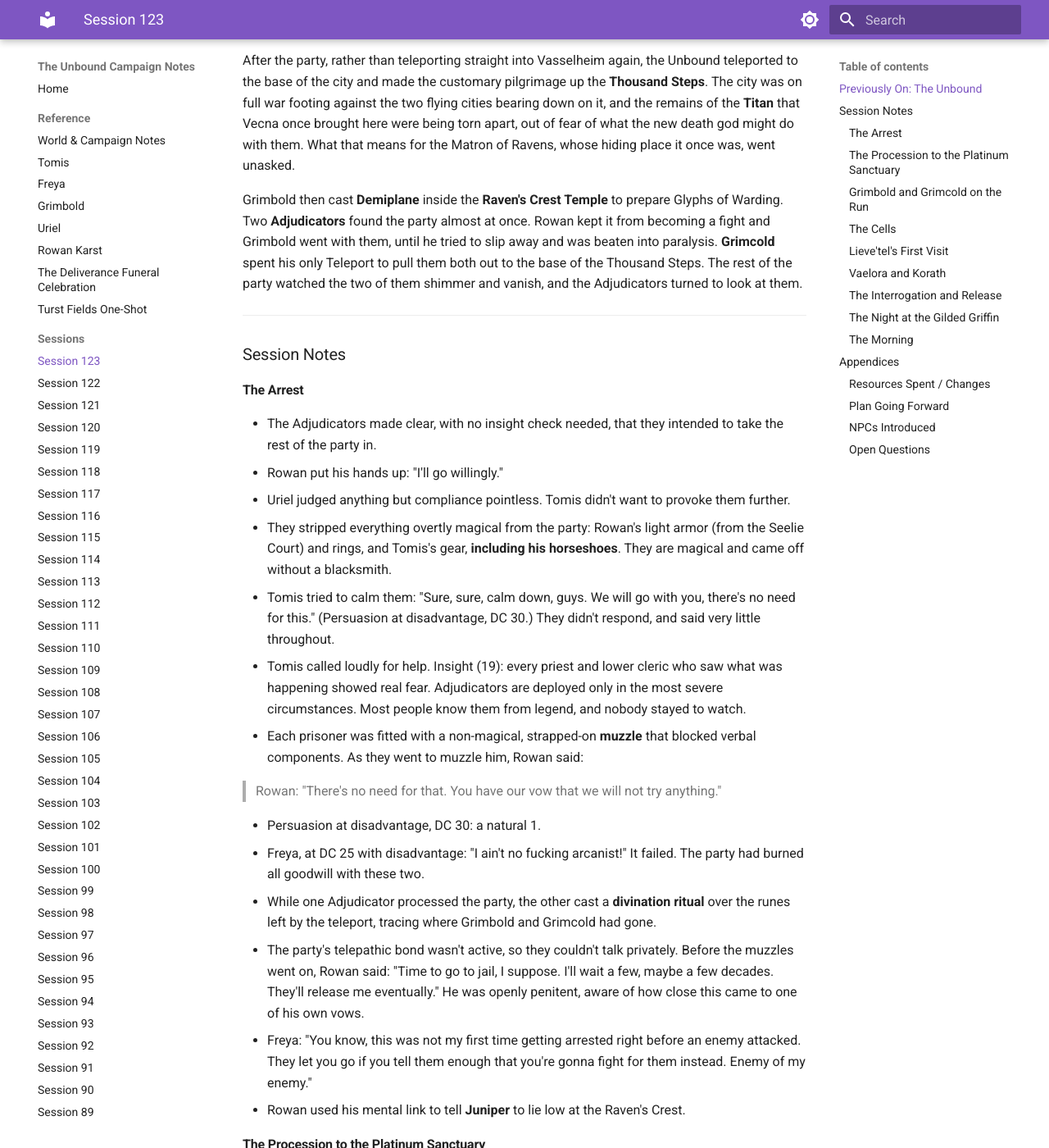
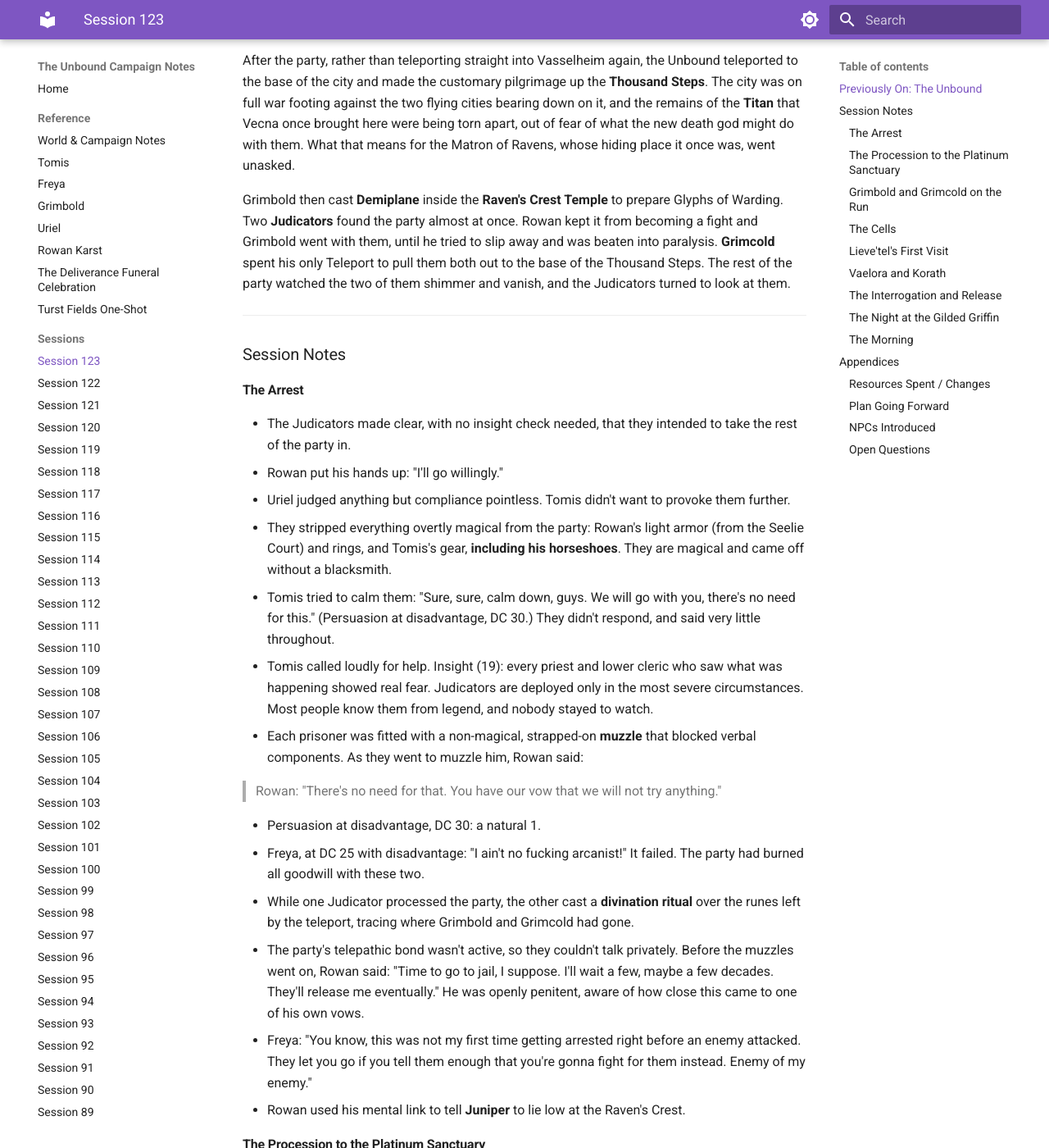
Before and after one commit to BrandonKirklen/TheUnbound, an MkDocs documentation site: the page built from docs/Session Notes/Session 123.md, in a window 1280 px wide and 1400 px high, scrolled down 459 px. Shown: the whole window at 82% size. Built offline with MkDocs 1.6.1 and Material for MkDocs 9.7.7, drawn with Linux system fonts in a browser that asks for light colours; some of the changed text lies outside the part shown.

Commit message:
Correct Adjudicators to Judicators in Sessions 122 and 123 (#6)
Claude-Session: https://claude.ai/code/session_01Nng9qxfEJmUdHA95gLByvK

Co-authored-by: Claude <noreply@anthropic.com>

```diff
--- a/docs/Session Notes/Session 123.md
+++ b/docs/Session Notes/Session 123.md
@@ -14,7 +14,7 @@ At the homecoming party in Niirdal-Poc, Tomis heard Dugan mention a half-elf nam
 
 After the party, rather than teleporting straight into Vasselheim again, the Unbound teleported to the base of the city and made the customary pilgrimage up the **Thousand Steps**. The city was on full war footing against the two flying cities bearing down on it, and the remains of the **Titan** that Vecna once brought here were being torn apart, out of fear of what the new death god might do with them. What that means for the Matron of Ravens, whose hiding place it once was, went unasked.
 
-Grimbold then cast **Demiplane** inside the **Raven's Crest Temple** to prepare Glyphs of Warding. Two **Adjudicators** found the party almost at once. Rowan kept it from becoming a fight and Grimbold went with them, until he tried to slip away and was beaten into paralysis. **Grimcold** spent his only Teleport to pull them both out to the base of the Thousand Steps. The rest of the party watched the two of them shimmer and vanish, and the Adjudicators turned to look at them.
+Grimbold then cast **Demiplane** inside the **Raven's Crest Temple** to prepare Glyphs of Warding. Two **Judicators** found the party almost at once. Rowan kept it from becoming a fight and Grimbold went with them, until he tried to slip away and was beaten into paralysis. **Grimcold** spent his only Teleport to pull them both out to the base of the Thousand Steps. The rest of the party watched the two of them shimmer and vanish, and the Judicators turned to look at them.
 
 ---
 
@@ -22,19 +22,19 @@ Grimbold then cast **Demiplane** inside the **Raven's Crest Temple** to prepare
 
 #### The Arrest
 
-- The Adjudicators made clear, with no insight check needed, that they intended to take the rest of the party in.
+- The Judicators made clear, with no insight check needed, that they intended to take the rest of the party in.
   - Rowan put his hands up: "I'll go willingly."
   - Uriel judged anything but compliance pointless. Tomis didn't want to provoke them further.
 - They stripped everything overtly magical from the party: Rowan's light armor (from the Seelie Court) and rings, and Tomis's gear, **including his horseshoes**. They are magical and came off without a blacksmith.
 - Tomis tried to calm them: "Sure, sure, calm down, guys. We will go with you, there's no need for this." (Persuasion at disadvantage, DC 30.) They didn't respond, and said very little throughout.
-- Tomis called loudly for help. Insight (19): every priest and lower cleric who saw what was happening showed real fear. Adjudicators are deployed only in the most severe circumstances. Most people know them from legend, and nobody stayed to watch.
+- Tomis called loudly for help. Insight (19): every priest and lower cleric who saw what was happening showed real fear. Judicators are deployed only in the most severe circumstances. Most people know them from legend, and nobody stayed to watch.
 - Each prisoner was fitted with a non-magical, strapped-on **muzzle** that blocked verbal components. As they went to muzzle him, Rowan said:
 
 > Rowan: "There's no need for that. You have our vow that we will not try anything."
 
 - Persuasion at disadvantage, DC 30: a natural 1.
 - Freya, at DC 25 with disadvantage: "I ain't no fucking arcanist!" It failed. The party had burned all goodwill with these two.
-- While one Adjudicator processed the party, the other cast a **divination ritual** over the runes left by the teleport, tracing where Grimbold and Grimcold had gone.
+- While one Judicator processed the party, the other cast a **divination ritual** over the runes left by the teleport, tracing where Grimbold and Grimcold had gone.
 - The party's telepathic bond wasn't active, so they couldn't talk privately. Before the muzzles went on, Rowan said: "Time to go to jail, I suppose. I'll wait a few, maybe a few decades. They'll release me eventually." He was openly penitent, aware of how close this came to one of his own vows.
 - Freya: "You know, this was not my first time getting arrested right before an enemy attacked. They let you go if you tell them enough that you're gonna fight for them instead. Enemy of my enemy."
 - Rowan used his mental link to tell **Juniper** to lie low at the Raven's Crest.
@@ -43,7 +43,7 @@ Grimbold then cast **Demiplane** inside the **Raven's Crest Temple** to prepare
 
 - The party was shackled in a chain gang, Tomis's four legs included, and marched slowly uphill. The whole procession took about 45 minutes.
 - In the streets, people didn't gawk. They ducked into buildings and turned on their heels. Among the soldiers drilling on every terrace up to the **Platinum Sanctuary** there was open hostility, since anyone brought in like this must be a bad actor, a day before those soldiers expected to fight for their lives.
-- Vasselheim's rules on arcane magic are draconian, but people get away with small castings. There is so much superstition about what the Adjudicators can perceive that no one wants to cross them.
+- Vasselheim's rules on arcane magic are draconian, but people get away with small castings. There is so much superstition about what the Judicators can perceive that no one wants to cross them.
 - The crash site of **Whitestone's Honor** has been fully cleaned up.
 - Uriel spotted **Belithos** drilling a regiment. He clocked what was happening, handed off his soldiers, and headed up another stairway.
 - The war room was in session, its doors open and loud arguing audible. The party was led away from the ornate guest areas into the plain military wing, then into a holding area under an **antimagic field**. Everyone but Freya felt their connection to the Weave or the divine go quiet.
@@ -56,11 +56,11 @@ Grimbold then cast **Demiplane** inside the **Raven's Crest Temple** to prepare
 - Before the rest finished, Grimcold tapped his shoulder. Two regular city guards had come out of the tavern, someone was pointing down the path after him, and they started walking his way.
 - Grimbold cast **Fly** on both of them, skimmed the canopy for about a mile (Stealth 15 and 9), and ritually cast **Phantom Steed** over 11 minutes. He rode the road for two miles, then turned off into the woods and rode for about an hour. Survival 12 meant scraped legs and less than top speed.
 - He had no way to reach the party. He hadn't prepared Sending, and he and Grimcold hadn't used the crown to set up a telepathic bond with the others. He planned to wait for dark and sneak back toward the city (Survival to time it well), and took another short rest while keeping watch (Perception 6).
-- About an hour and a half later, a large winged serpent came down into his clearing with an **Adjudicator** on its back. The rider looked straight at his hiding spot.
+- About an hour and a half later, a large winged serpent came down into his clearing with an **Judicator** on its back. The rider looked straight at his hiding spot.
 
 > Grimbold: "Hey, we're outside your jurisdiction, buddy. You better stop right there."
 >
-> Adjudicator: "My jurisdiction is boundless."
+> Judicator: "My jurisdiction is boundless."
 
 - Grimbold cast Fly on himself and Grimcold again, but the mount was faster. A telepathic voice, not the rider's, said: "Cease your flight."
 - Grimbold: "Hey, you have one chance to land yourself, buddy, or I'm gonna ground you." The course didn't change.
@@ -192,7 +192,7 @@ Grimbold then cast **Demiplane** inside the **Raven's Crest Temple** to prepare
 
 #### The Morning
 
-- In Whitestone, Grimbold prepared spells, then used a 4th-level slot to send Rowan a letter by magical courier: was it safe to teleport back for the battle without being attacked by Adjudicators? The courier spell can't carry a reply. Rowan, meditating at the Gilded Griffin, decided it wasn't worth waking Tomis. Grimbold ate breakfast with the castle staff and spent a couple of hours scribing spells.
+- In Whitestone, Grimbold prepared spells, then used a 4th-level slot to send Rowan a letter by magical courier: was it safe to teleport back for the battle without being attacked by Judicators? The courier spell can't carry a reply. Rowan, meditating at the Gilded Griffin, decided it wasn't worth waking Tomis. Grimbold ate breakfast with the castle staff and spent a couple of hours scribing spells.
 - The party slept late. Rowan woke Tomis with the letter.
 - The debate:
   - Freya was sure Grimbold would be arrested if he came back. Rowan doubted the city would spare forces for it with an attack hours away.
@@ -230,7 +230,7 @@ Grimbold then cast **Demiplane** inside the **Raven's Crest Temple** to prepare
 - **Vaelora**: elderly human woman, formerly a Sister of the Matron of Ravens' order, served at the Raven's Crest before Lieve'tel became Dawn Marshal. Jailed for "nothing."
 - **Korath**: long-held prisoner who prophesies "the bell beneath the world" and claims to have seen the world unmade countless times.
 - **Unnamed third prisoner**: heard breathing, never spoke.
-- **The couatl rider**: an Adjudicator mounted on a couatl, whose gauntlet blast brands its target.
+- **The couatl rider**: an Judicator mounted on a couatl, whose gauntlet blast brands its target.
 
 ### Open Questions
 
```
Also changed, not shown: docs/Session Notes/Session 122.md (+5 -5 lines).
